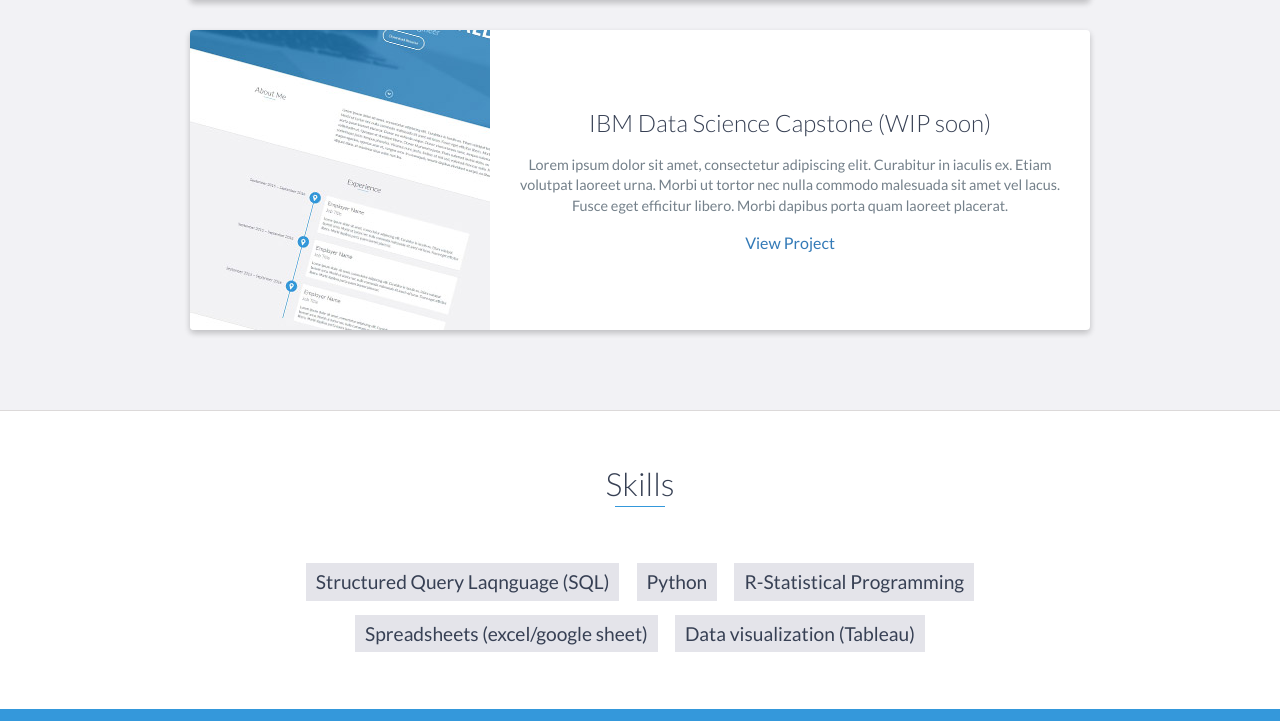
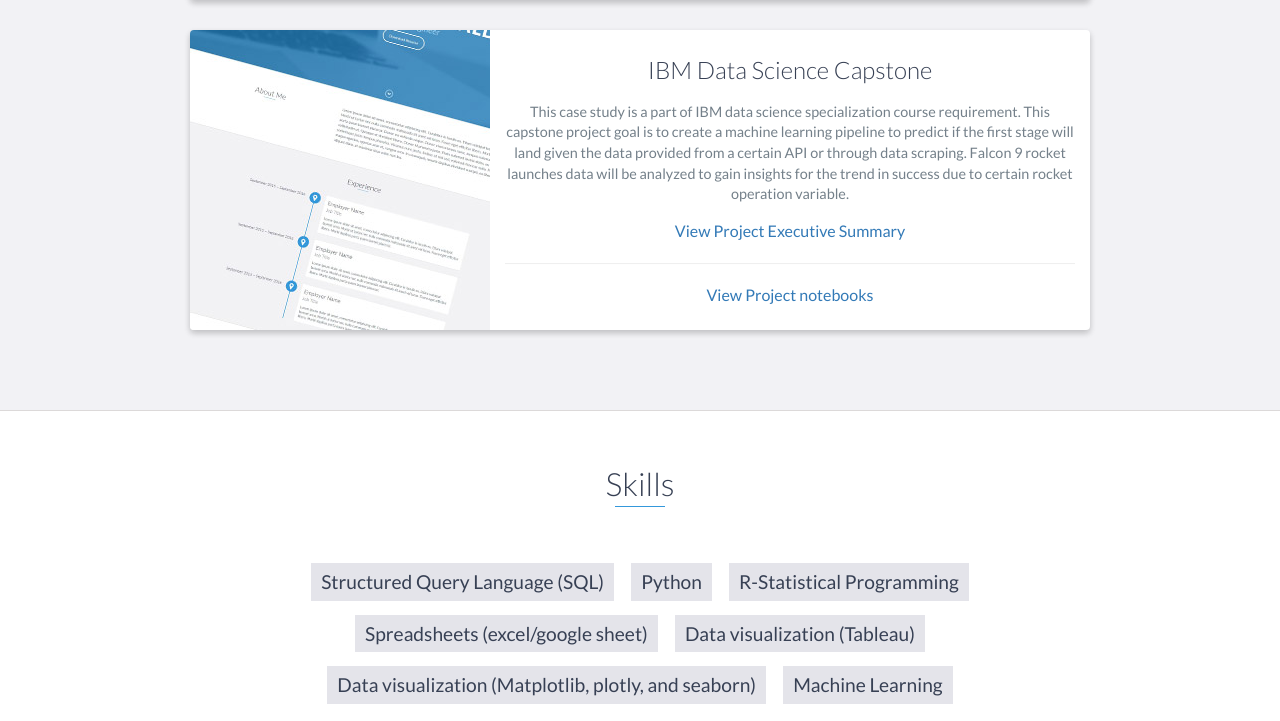
Before and after one commit to bil-lekid/BillyDADS.github.io, a website: page index.html in a window 1280 px wide. Shown: the part 3179-3900 px from the top of the page. Drawn offline with nearby package versions, Linux system fonts and the light colour scheme.

Commit message:
add IBM data science project

```diff
--- a/index.html
+++ b/index.html
@@ -201,11 +201,13 @@
                     </div>
                     <!-- End .project-image -->
                     <div class="project-info">
-                        <h3>IBM Data Science Capstone (WIP soon)</h3>
+                        <h3>IBM Data Science Capstone</h3>
                         <p>
-                            Lorem ipsum dolor sit amet, consectetur adipiscing elit. Curabitur in iaculis ex. Etiam volutpat laoreet urna. Morbi ut tortor nec nulla commodo malesuada sit amet vel lacus. Fusce eget efficitur libero. Morbi dapibus porta quam laoreet placerat.
+                            This case study is a part of IBM data science specialization course requirement. This capstone project goal is to create a machine learning pipeline to predict if the first stage will land given the data provided from a certain API or through data scraping. Falcon 9 rocket launches data will be analyzed to gain insights for the trend in success due to certain rocket operation variable.
                         </p>
-                        <a href="#">View Project</a>
+                        <a href="https://github.com/bil-lekid/IBM-Data-Science-Applied-Data-Science-Capstone/blob/main/ds-capstone-template-coursera.pdf">View Project Executive Summary</a>
+                        <hr>
+                        <a href="https://github.com/bil-lekid/IBM-Data-Science-Applied-Data-Science-Capstone/tree/main/Notebooks">View Project notebooks</a>
                     </div>
                     <!-- End .project-info -->
                 </div>
@@ -218,11 +220,13 @@
     <div id="skills">
         <h2 class="heading">Skills</h2>
         <ul>
-            <li>Structured Query Laqnguage (SQL)</li>
+            <li>Structured Query Language (SQL)</li>
             <li>Python</li>
             <li>R-Statistical Programming</li>
             <li>Spreadsheets (excel/google sheet)</li>
             <li>Data visualization (Tableau)</li>
+            <li>Data visualization (Matplotlib, plotly, and seaborn)</li>
+            <li>Machine Learning</li>
         </ul>
     </div>
     <!-- End #skills -->
@@ -264,7 +268,7 @@
                             <a href="https://stackoverflow.com/" target="_blank"><i class="fa fa-stack-overflow" aria-hidden="true"></i></a>
                         </li>
                         <li>
-                            <a href="https://www.linkedin.com/in/billy-huang-a59763226/" target="_blank"><i class="fa fa-linkedin" aria-hidden="true"></i></a>
+                            <a href="www.linkedin.com/in/billy-huang-data-science-enthusiast" target="_blank"><i class="fa fa-linkedin" aria-hidden="true"></i></a>
                         </li>
                         <li>
                             <a href="https://www.facebook.com/" target="_blank"><i class="fa fa-facebook" aria-hidden="true"></i></a>
```
